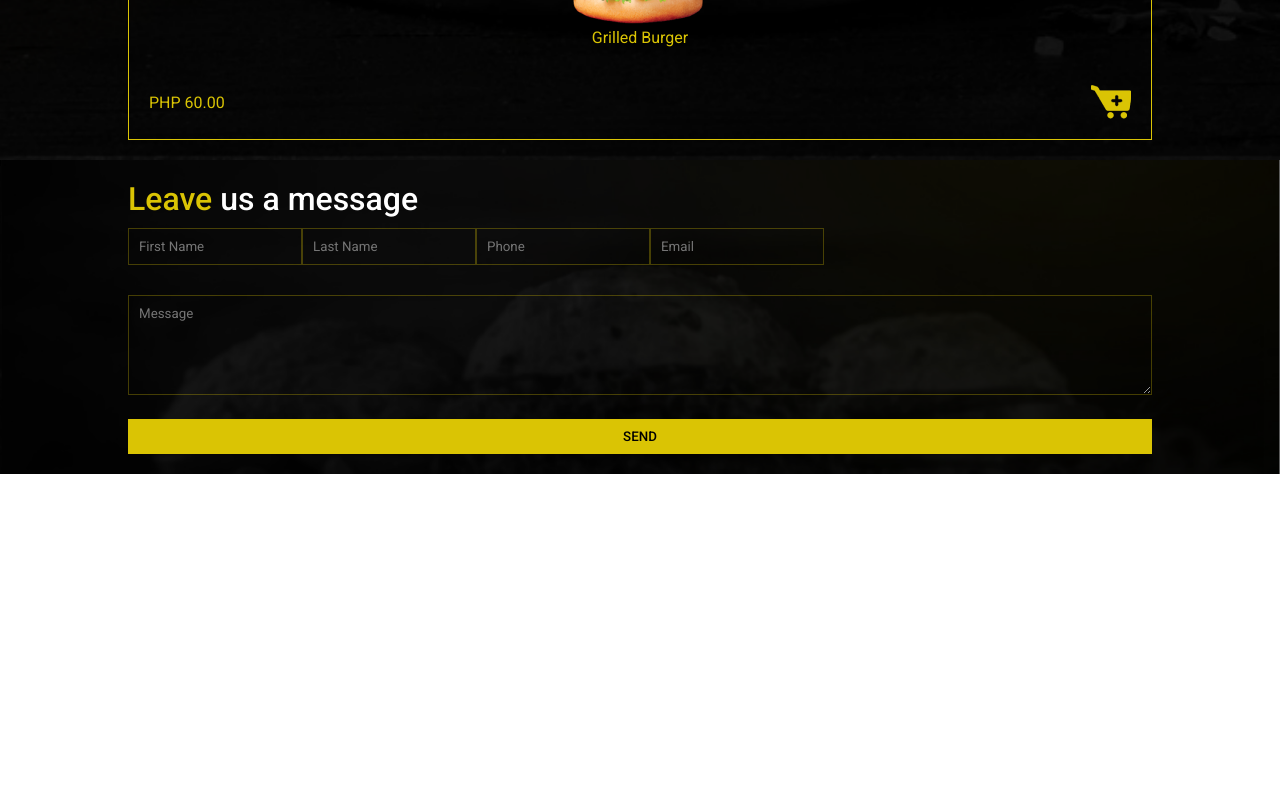
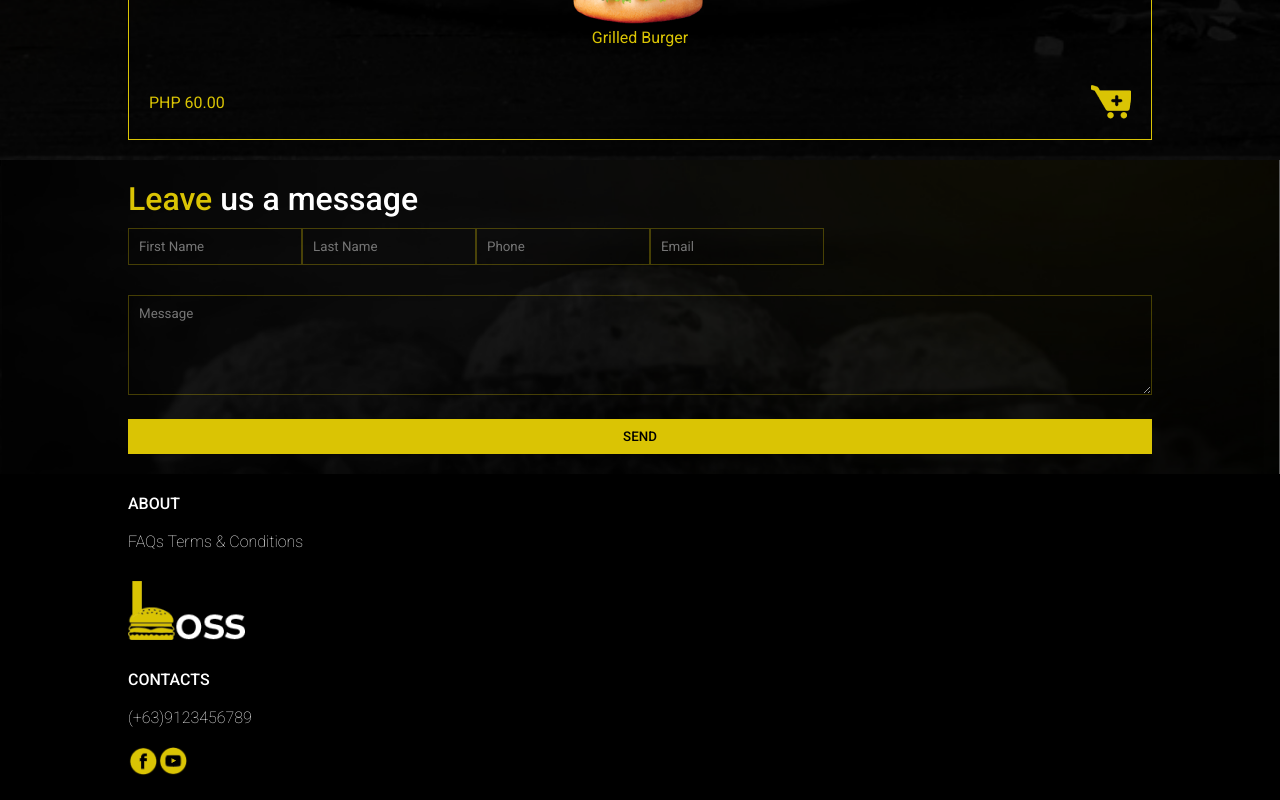
Before and after one commit to tubaljaren09/bossBurger-React, a React (Create React App) app: page / in a window 1280 px wide. Shown: the part 2566-3366 px from the top of the page. Before the commit the page ends 3040 px from the top, so only its background shows below. Built offline with nearby package versions, Linux system fonts and the light colour scheme.

Commit message:
Add footer

```diff
--- a/src/App.jsx
+++ b/src/App.jsx
@@ -8,7 +8,7 @@ import Navbar from "./components/Navbar";
 import Home from "./components/Home";
 import Products from "./components/Products";
 import Contact from "./components/Contact";
-// import Footer from "./components/Footer";
+import Footer from "./components/Footer";
 
 const App = () => {
   return (
@@ -17,6 +17,7 @@ const App = () => {
       <Home />
       <Products />
       <Contact />
+      <Footer />
     </div>
   );
 };
--- a/src/components/Footer.jsx
+++ b/src/components/Footer.jsx
@@ -1,9 +1,29 @@
 import React from "react";
+
+// Images
+import Logo from "../assets/images/home-logo.png";
+import FB from "../assets/images/footer-fb-icon.png";
+import YT from "../assets/images/footer-youtube-icon.png";
 
 const Footer = () => {
   return (
     <div className="footer-main">
-      <h1>Footer</h1>
+      <div className="footer-container">
+        <div>
+          <h4>ABOUT</h4>
+          <br />
+          <p>FAQs Terms & Conditions</p>
+        </div>
+        <img src={Logo} alt="burger-logo" />
+        <div>
+          <h4>CONTACTS</h4>
+          <br />
+          <p>(+63)9123456789</p>
+          <br />
+          <img src={FB} alt="FB-icon" width="30px" height="30px" />
+          <img src={YT} alt="YT-icon" width="30px" height="30px" />
+        </div>
+      </div>
     </div>
   );
 };
--- a/src/styles/app.scss
+++ b/src/styles/app.scss
@@ -14,4 +14,5 @@ $yellow: #dac404;
   @import "./home.scss";
   @import "./products.scss";
   @import "./contact.scss";
+  @import "./footer.scss";
 }
--- /dev/null
+++ b/src/styles/footer.scss
@@ -0,0 +1,22 @@
+.footer-main {
+  width: 100%;
+  height: auto;
+  background: #000;
+  .footer-container {
+    width: 80%;
+    margin: auto;
+    height: 100%;
+    color: #fff;
+    display: flex;
+    flex-direction: column;
+    align-items: flex-start;
+    gap: 30px;
+    padding: 20px 0;
+    h4 {
+      font-weight: 500;
+    }
+    p {
+      font-weight: 200;
+    }
+  }
+}
```
